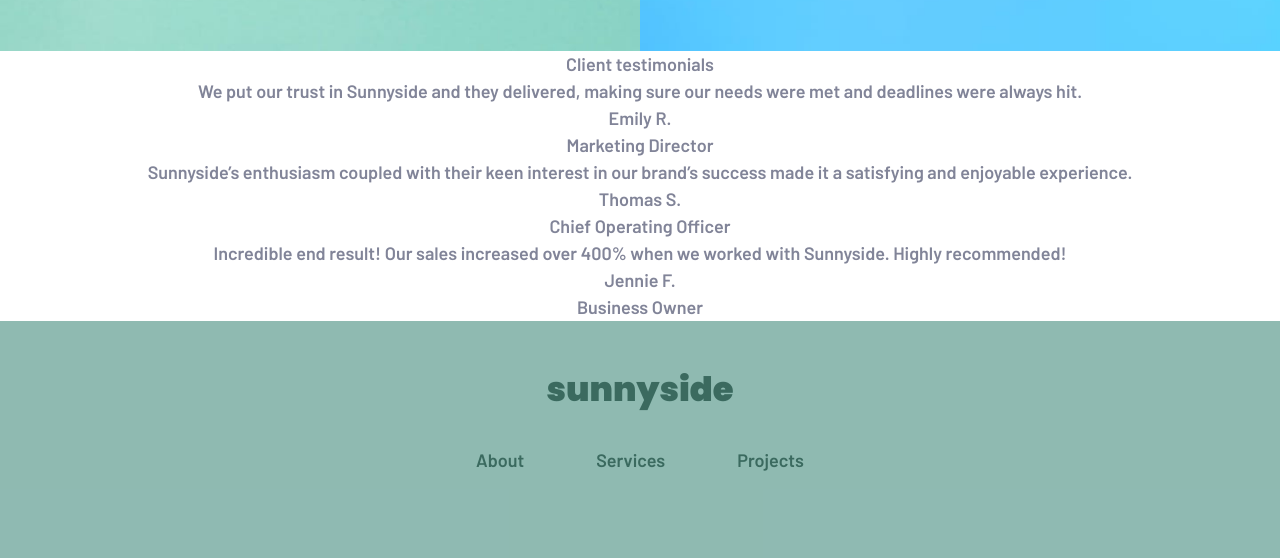
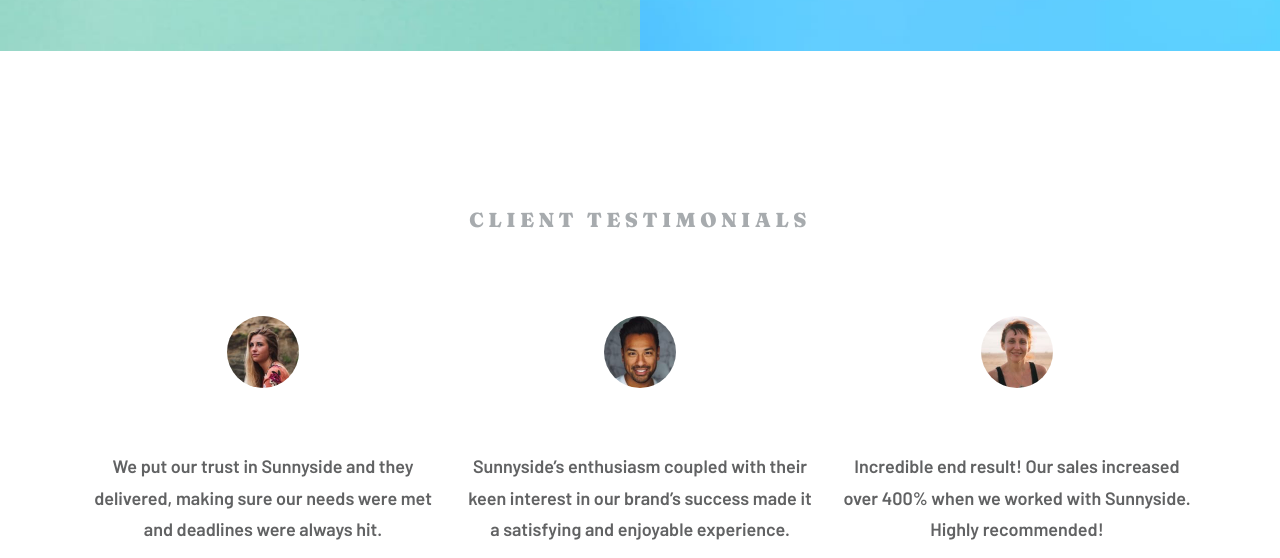
Before and after one commit to ferdinandoaspro/sunnyside-agency, a website: page index.html in a window 1280 px wide. Shown: the part 2306-2864 px from the top of the page. Drawn offline with Linux system fonts and the light colour scheme.

Commit message:
site layout and content completed

```diff
--- a/index.html
+++ b/index.html
@@ -10,7 +10,7 @@
   <title>Frontend Mentor | Sunnyside agency landing page</title>
   <link rel="stylesheet" href="/dist/output.css">
 </head>
-<body class="flex flex-col text-center font-barlow 2xl:text-[1.075rem]">
+<body class="flex flex-col text-center font-barlow">
   <header class="w-full text-white bg-center bg-cover bg-no-repeat bg-header min-h-[32rem] max-h-[100vh] h-fit min-[450px]:bg-header-desktop">
     <nav class="flex flex-row items-center justify-between h-10 px-5 mt-5">
       <img src="images/logo.svg" alt="sunnyside logo" class="h-[24px] w-[124px]">
@@ -98,29 +98,52 @@
         </article>
       </div>
     </section>
-    <section>
-      <h3>Client testimonials</h3>
-      <div>
-        <p>We put our trust in Sunnyside and they delivered, making sure our needs were met and deadlines were always hit.</p>
-        <p>Emily R.</p>
-        <p>Marketing Director</p>
+    <section class="mb-6 py-14 md:py-24 lg:py-[8.5rem] lg:mb-0">
+      <h3 class="text-sm tracking-[0.25rem] mb-14 font-fraunces text-grayish-blue lg:text-lg lg:font-black lg:mb-16 lg:pb-2">CLIENT TESTIMONIALS</h3>
+      <div class="flex flex-col items-center px-3 gap-14 sm:flex-row sm:gap-6 sm:justify-center 2xl:gap-36">
+        <div class="max-w-[350px]">
+          <img src="images/image-emily.jpg" alt="Emily" class="h-16 mx-auto rounded-full">
+          <p class="my-7 leading-7 saturate-[.10] text-very-dark-grayish-blue sm:my-10 lg:my-14">
+            We put our trust in Sunnyside and they delivered, making sure our needs were met and deadlines were always hit.
+          </p>
+          <p class="font-black text-very-dark-desaturated-blue font-fraunces">Emily R.</p>
+          <p class="mt-2 text-[13px] text-grayish-blue">Marketing Director</p>
+        </div>
+        <div class="max-w-[350px]">
+          <img src="images/image-thomas.jpg" alt="Thomas" class="h-16 mx-auto rounded-full">
+          <p class="my-7 leading-7 saturate-[.10] text-very-dark-grayish-blue sm:my-10 lg:my-14">
+            Sunnyside’s enthusiasm coupled with their keen interest in our brand’s success made it a satisfying and enjoyable experience.
+          </p>
+          <p class="font-black text-very-dark-desaturated-blue font-fraunces">Thomas S.</p>
+          <p class="mt-2 text-[13px] text-grayish-blue">Chief Operating Officer</p>
+        </div>
+        <div class="max-w-[350px]">
+          <img src="images/image-jennie.jpg" alt="Jennie" class="h-16 mx-auto rounded-full">
+          <p class="my-7 leading-7 saturate-[.10] text-very-dark-grayish-blue sm:my-10 lg:my-14">
+            Incredible end result! Our sales increased over 400% when we worked with Sunnyside. Highly recommended!
+          </p>
+          <p class="font-black text-very-dark-desaturated-blue font-fraunces">Jennie F.</p>
+          <p class="mt-2 text-[13px] text-grayish-blue">Business Owner</p>
+        </div>
       </div>
-      <div>
-        <p>Sunnyside’s enthusiasm coupled with their keen interest in our brand’s success made it a satisfying and enjoyable experience.</p>
-        <p>Thomas S.</p>
-        <p>Chief Operating Officer</p>
-      </div>
-      <div>
-        <p>
-          Incredible end result! Our sales increased over 400% when we worked with Sunnyside. Highly recommended!
-        </p>
-        <p>
-          Jennie F.
-        </p>
-        <p>
-          Business Owner
-        </p>
-      </div>
+    </section>
+    <section class="grid grid-cols-2 grid-rows-2 sm:grid-rows-1 sm:grid-cols-4">
+      <picture>
+        <source srcset="images/desktop/image-gallery-milkbottles.jpg" media="(min-width: 640px)">
+        <img src="images/mobile/image-gallery-milkbottles.jpg" alt="">
+      </picture>
+      <picture>
+        <source srcset="images/desktop/image-gallery-orange.jpg" media="(min-width: 640px)">
+        <img src="images/mobile/image-gallery-orange.jpg" alt="">
+      </picture>
+      <picture>
+        <source srcset="images/desktop/image-gallery-cone.jpg" media="(min-width: 640px)">
+        <img src="images/mobile/image-gallery-cone.jpg" alt="">
+      </picture>
+      <picture>
+        <source srcset="images/desktop/image-gallery-sugarcubes.jpg" media="(min-width: 640px)">
+        <img src="images/mobile/image-gallery-sugar-cubes.jpg" alt="">
+      </picture>
     </section>
   </main>
   <footer class="py-6 relative h-[19rem] bg-dark-moderate-cyan bg-opacity-60 w-full text-dark-desaturated-cyan text-opacity-80">
```
Also changed, not shown: dist/output.css.
